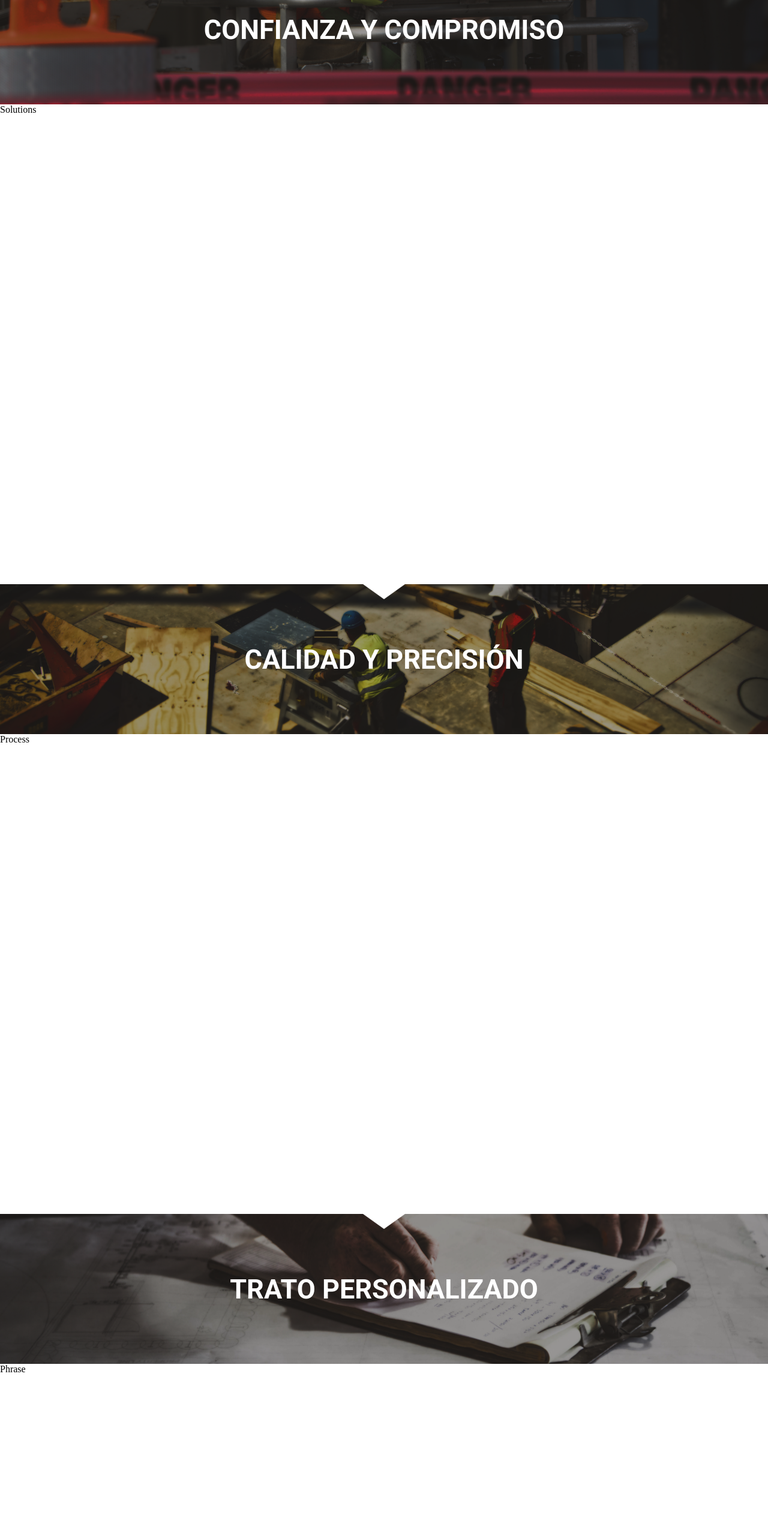
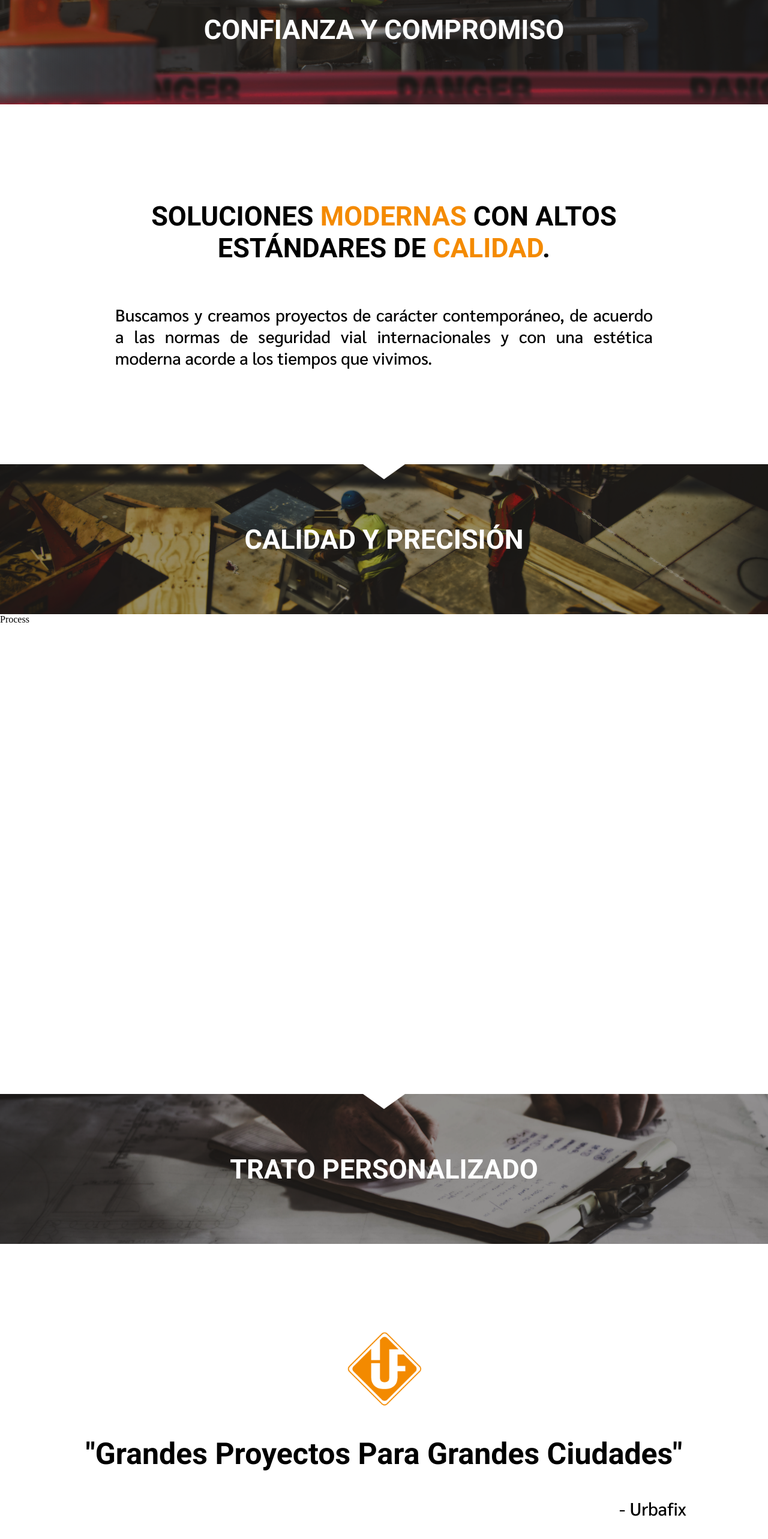
Before and after one commit to LOG1CRS/Urbafix-Webiste, a React app: page /about-us in a window 1280 px wide. Shown: the part 1376-3942 px from the top of the page at 60% size. Built offline with nearby package versions, Linux system fonts and the light colour scheme.

Commit message:
Page nosotros almost finished

```diff
--- a/src/assets/style/AboutUs/Phrase.scss
+++ b/src/assets/style/AboutUs/Phrase.scss
@@ -2,5 +2,129 @@
 
 .phrase {
   width: 100%;
-  height: 800px;
+  height: 600px;
+  display: flex;
+  justify-content: center;
+  align-items: center;
 }
+
+.phrase-container {
+  width: 100%;
+  height: 450px;
+  padding: 30px;
+  display: flex;
+  flex-direction: column;
+  justify-content: space-between;
+}
+
+.phrase-logo {
+  width: 120px;
+  margin-left: auto;
+  margin-right: auto;
+}
+
+.phrase-container h4 {
+  font-family: $roboto-font;
+  font-weight: $title-wght;
+  font-size: 33px;
+  text-align: center;
+}
+
+.phrase-container p {
+  font-family: $sarabun-font;
+  font-weight: $text-wght;
+  font-size: 22px;
+  text-align: end;
+}
+
+@media only screen and (min-width: 600px) {
+  .phrase-container {
+    width: 75%;
+    height: 470px;
+    padding: 35px;
+  }
+
+  .phrase-logo {
+    width: 135px;
+  }
+
+  .phrase-container h4 {
+    font-size: 45px;
+  }
+
+  .phrase-container p {
+    font-size: 26px;
+  }
+}
+
+@media only screen and (min-width: 1020px) and (max-width: 1030px) {
+  .phrase-container {
+    width: 70%;
+    height: 500px;
+    padding: 35px;
+  }
+
+  .phrase-logo {
+    width: 150px;
+  }
+
+  .phrase-container h4 {
+    font-size: 55px;
+  }
+
+  .phrase-container p {
+    font-size: 30px;
+  }
+}
+
+@media only screen and (min-width: 1200px) {
+  .phrase-container {
+    width: 85%;
+    height: 400px;
+    padding: 40px;
+  }
+
+  .phrase-logo {
+    width: 130px;
+  }
+
+  .phrase-container h4 {
+    font-size: 50px;
+  }
+
+  .phrase-container p {
+    font-size: 30px;
+  }
+}
+
+@media only screen and (min-width: 1400px) {
+  .phrase-container {
+    width: 75%;
+    height: 450px;
+    padding: 40px;
+  }
+}
+
+@media only screen and (min-width: 1600px) {
+  .phrase {
+    height: 700px;
+  }
+
+  .phrase-container {
+    width: 75%;
+    height: 500px;
+    padding: 50px;
+  }
+
+  .phrase-logo {
+    width: 150px;
+  }
+
+  .phrase-container h4 {
+    font-size: 65px;
+  }
+
+  .phrase-container p {
+    font-size: 35px;
+  }
+}
--- a/src/assets/style/AboutUs/Solutions.scss
+++ b/src/assets/style/AboutUs/Solutions.scss
@@ -2,5 +2,125 @@
 
 .solutions {
   width: 100%;
-  height: 800px;
+  height: 600px;
+  display: flex;
+  justify-content: center;
+  align-items: center;
 }
+
+.solutions-container {
+  width: 100%;
+  height: 470px;
+  padding: 30px;
+  display: flex;
+  flex-direction: column;
+  justify-content: space-between;
+}
+
+.solutions-container h4 {
+  font-family: $roboto-font;
+  font-weight: $title-wght;
+  font-size: 33px;
+  text-align: center;
+}
+
+.solutions-container h4 strong {
+  color: $orange-color;
+}
+
+.solutions-container p {
+  font-family: $sarabun-font;
+  font-weight: $text-wght;
+  font-size: 22px;
+  text-align: justify;
+}
+
+@media only screen and (min-width: 600px) {
+  .solutions-container {
+    width: 85%;
+    height: 300px;
+    padding: 0;
+  }
+
+  .solutions-container h4 {
+    font-size: 40px;
+  }
+
+  .solutions-container p {
+    font-size: 25px;
+  }
+}
+
+@media only screen and (min-width: 1020px) and (max-width: 1030px) {
+  .solutions-container {
+    width: 80%;
+    height: 320px;
+    padding: 0;
+  }
+
+  .solutions-container h4 {
+    font-size: 45px;
+  }
+
+  .solutions-container p {
+    font-size: 30px;
+  }
+}
+
+@media only screen and (min-width: 1200px) {
+  .solutions-container {
+    width: 70%;
+    height: 280px;
+    padding: 0;
+  }
+
+  .solutions-container h4 {
+    font-size: 45px;
+  }
+
+  .solutions-container p {
+    font-size: 28px;
+  }
+}
+
+@media only screen and (min-width: 1400px) {
+  .solutions {
+    width: 100%;
+    height: 700px;
+  }
+
+  .solutions-container {
+    width: 70%;
+    height: 420px;
+    padding: 20px;
+  }
+
+  .solutions-container h4 {
+    font-size: 55px;
+  }
+
+  .solutions-container p {
+    font-size: 32px;
+  }
+}
+
+@media only screen and (min-width: 1600px) {
+  .solutions {
+    width: 100%;
+    height: 800px;
+  }
+
+  .solutions-container {
+    width: 70%;
+    height: 470px;
+    padding: 20px;
+  }
+
+  .solutions-container h4 {
+    font-size: 70px;
+  }
+
+  .solutions-container p {
+    font-size: 40px;
+  }
+}
--- a/src/components/AboutUs/Phrase.jsx
+++ b/src/components/AboutUs/Phrase.jsx
@@ -1,11 +1,16 @@
 import React from 'react';
 
 import '../../assets/style/AboutUs/Phrase.scss';
+import logoImg from '../../assets/static/urbafix-logo-web.png';
 
 const Phrase = () => {
   return (
     <div className="phrase">
-      <p>Phrase</p>
+      <div className="phrase-container">
+        <img className="phrase-logo" src={logoImg} alt="" />
+        <h4>"Grandes Proyectos Para Grandes Ciudades"</h4>
+        <p>- Urbafix</p>
+      </div>
     </div>
   );
 };
--- a/src/components/AboutUs/Solutions.jsx
+++ b/src/components/AboutUs/Solutions.jsx
@@ -1,3 +1,4 @@
+/* eslint-disable react/jsx-one-expression-per-line */
 import React from 'react';
 
 import '../../assets/style/AboutUs/Solutions.scss';
@@ -5,7 +6,17 @@ import '../../assets/style/AboutUs/Solutions.scss';
 const Solutions = () => {
   return (
     <div className="solutions">
-      <p>Solutions</p>
+      <div className="solutions-container">
+        <h4>
+          SOLUCIONES <strong>MODERNAS</strong> CON ALTOS ESTÁNDARES DE{' '}
+          <strong>CALIDAD</strong>.
+        </h4>
+        <p>
+          Buscamos y creamos proyectos de carácter contemporáneo, de acuerdo a
+          las normas de seguridad vial internacionales y con una estética
+          moderna acorde a los tiempos que vivimos.
+        </p>
+      </div>
     </div>
   );
 };
```
Also changed, not shown: src/assets/style/AboutUs/Process.scss (+15 -0 lines).
